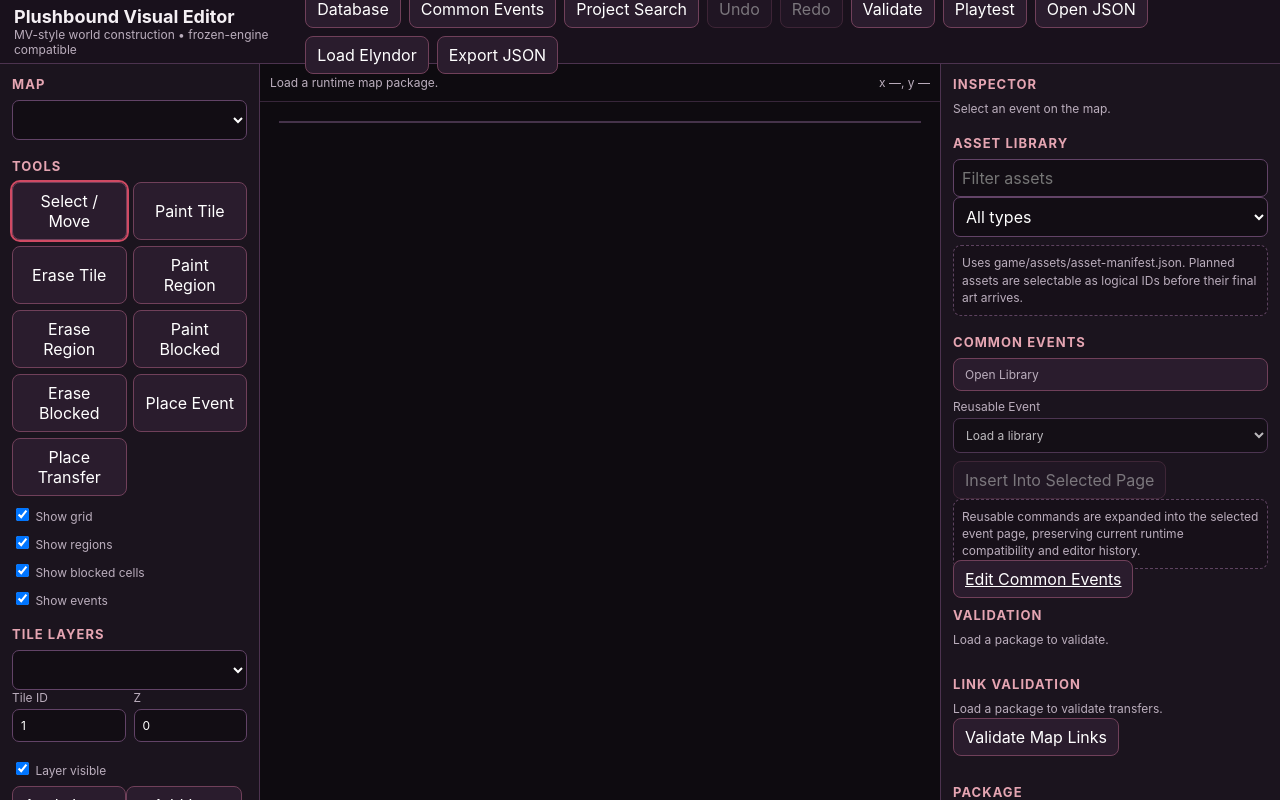
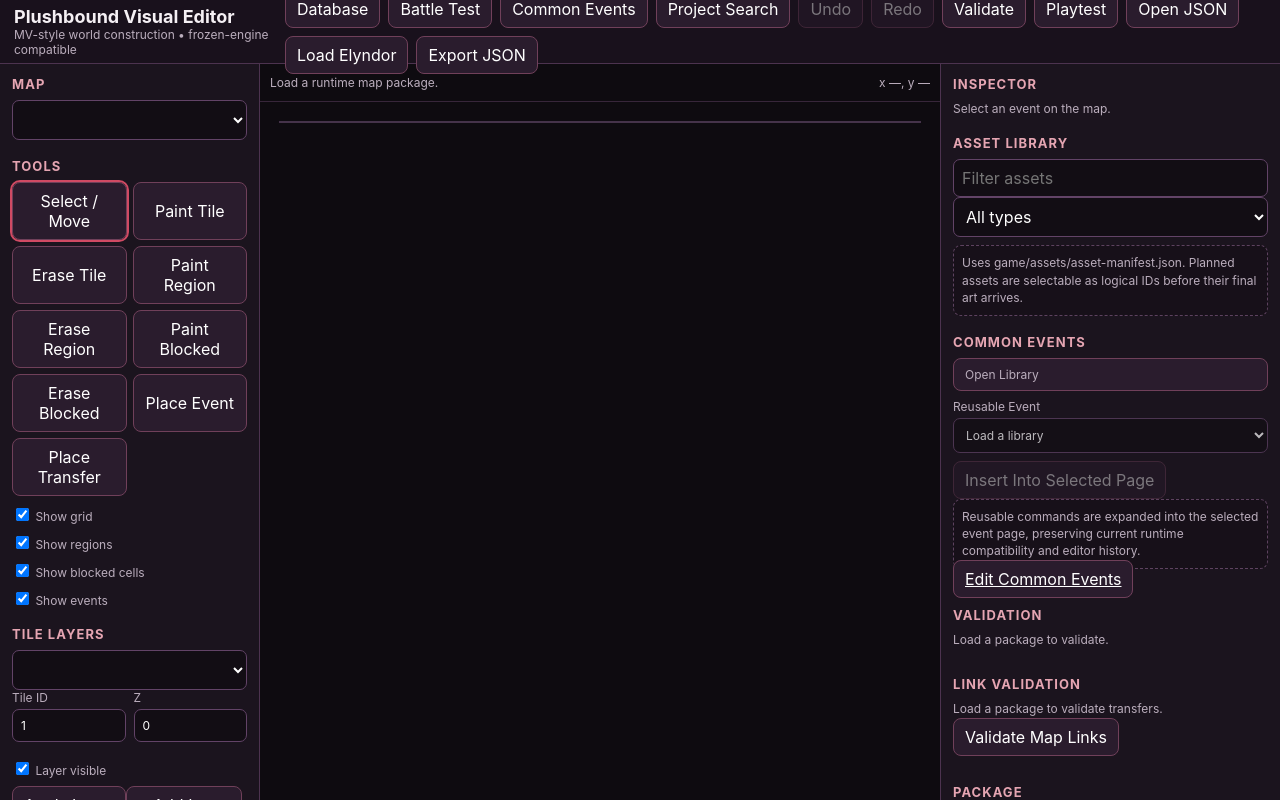
Before and after one commit to nobleknights015-maker/Plushbound-Legends-mobile, a plain HTML site: page tools/editor/index.html in a window 1280 px wide. Drawn offline with Linux system fonts and the light colour scheme.

Commit message:
Link battle encounter test workspace

```diff
--- a/tools/editor/index.html
+++ b/tools/editor/index.html
@@ -12,6 +12,7 @@
       <div><strong>Plushbound Visual Editor</strong><span class="sub">MV-style world construction • frozen-engine compatible</span></div>
       <div class="actions">
         <button type="button" onclick="location.href='./database.html'">Database</button>
+        <button type="button" onclick="location.href='./battle-test.html'">Battle Test</button>
         <button type="button" onclick="location.href='./common-events.html'">Common Events</button>
         <button type="button" onclick="location.href='./project-search.html'">Project Search</button>
         <button id="undoEdit" disabled>Undo</button><button id="redoEdit" disabled>Redo</button>
```
